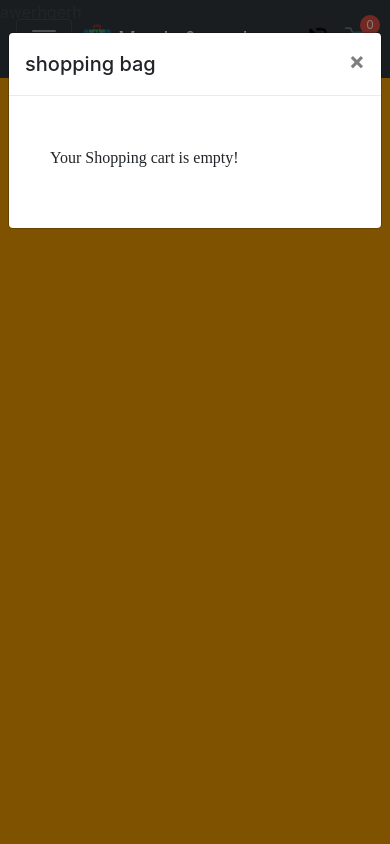
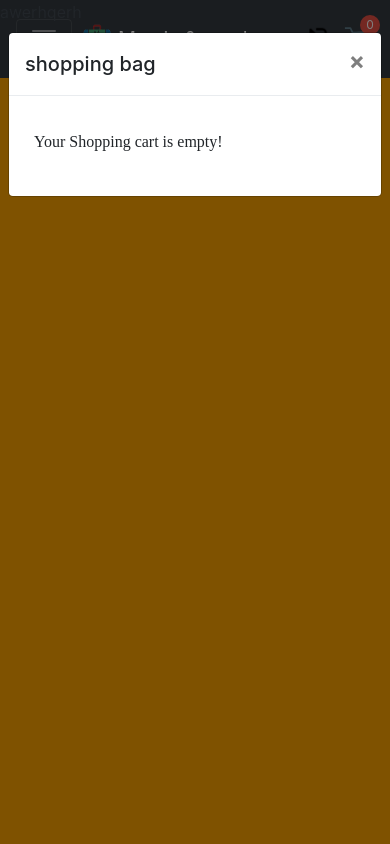
Before and after one commit to ChickenV2/Morris-CO-2.0, a PHP site: page / in a window 390 px wide, after a click that opens the changed part. Run offline with PHP 8.4, Linux system fonts and the light colour scheme; data that the repository does not hold is empty.

Commit message:
Add files via upload
update and interface fix for mobile and glitch fixes

```diff
--- /dev/null
+++ b/Egenmodal design.css
@@ -0,0 +1,7 @@
+.modal-body {
+    position: relative;
+    -webkit-box-flex: 1;
+    -ms-flex: 1 1 auto;
+    flex: 1 1 auto;
+    padding: 8px;
+}
--- a/header.php
+++ b/header.php
@@ -7,6 +7,7 @@
          <link rel="stylesheet" href="https://maxcdn.bootstrapcdn.com/bootstrap/4.0.0/css/bootstrap.min.css" integrity="sha384-Gn5384xqQ1aoWXA+058RXPxPg6fy4IWvTNh0E263XmFcJlSAwiGgFAW/dAiS6JXm" crossorigin="anonymous">
          <script src="https://ajax.googleapis.com/ajax/libs/jquery/3.3.1/jquery.min.js"></script>
          <script src="https://maxcdn.bootstrapcdn.com/bootstrap/4.0.0/js/bootstrap.min.js" integrity="sha384-JZR6Spejh4U02d8jOt6vLEHfe/JQGiRRSQQxSfFWpi1MquVdAyjUar5+76PVCmYl" crossorigin="anonymous"></script>
+         <link rel="stylesheet" href="Egenmodal design.css" media="screen" title="no title" charset="utf-8">
   <style>
     .norder{
     margin-top:5px;
@@ -138,7 +139,7 @@
               <span class="navbar-toggler-icon"></span>
             </button>
 
-          <a class="navbar-brand" style="margin-right: 10px" href="index.html">   <img src="icononly.png" width="30" height="30" class="d-inline-block align-top" alt=""> Morris & co shop</a>
+          <a class="navbar-brand" style="margin-right: 10px" href="index.php">   <img src="icononly.png" width="30" height="30" class="d-inline-block align-top" alt=""> Morris & co shop</a>
 
           <!-- Links -->
 
@@ -261,7 +262,7 @@
 
         <!--här börjar containern-->
 
-        <div class="container background" style="max-width:100% !important; padding:10px;">
+        <div class="container background" style="max-width:100% !important; padding:2px;">
 <div class="container-fluid ">
  <?php
         if(!empty($_SESSION['shopping_cart'])){
@@ -271,7 +272,7 @@
              foreach($_SESSION['shopping_cart'] as $key => $product):
         ?>
 	   	 	</div>
-		<div class="row" style="margin-top:10px; margin-left:2px;">
+		<div class="row" style="margin-top:10px; margin-left:1px;">
 	         <img src="<?php echo $product['image']; ?>" width="15%" class=" img-fluid-cart" />
 			 <div class="col-xs-5 breaker"> <?php echo $product['name']; ?>
 	             </br>
```
